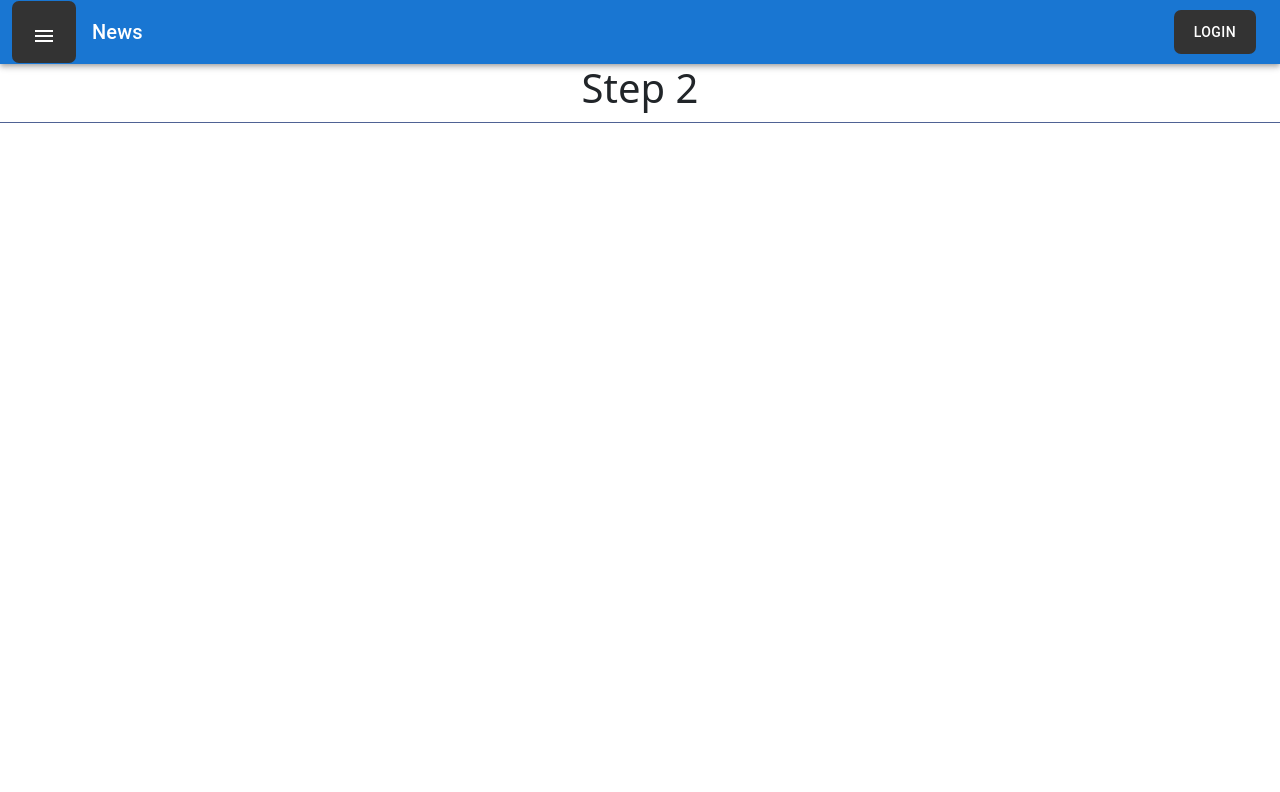
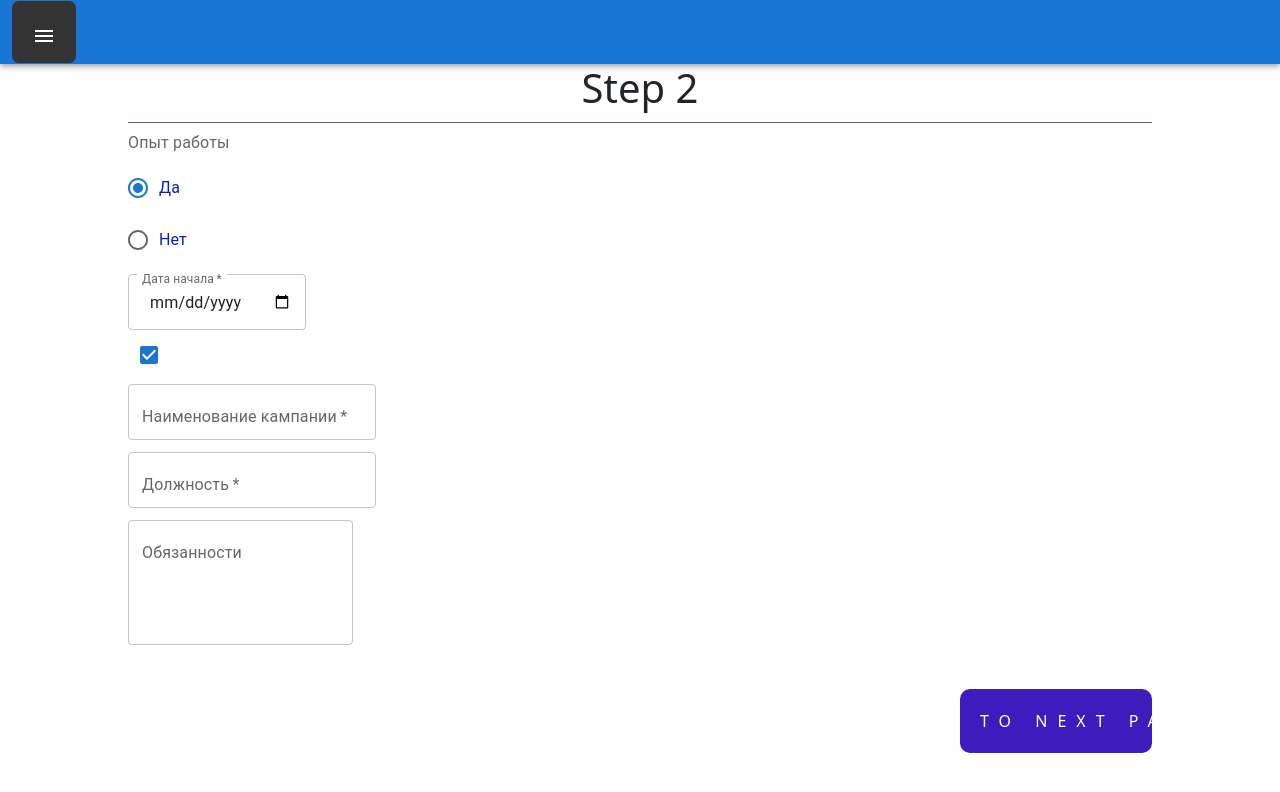
Before and after one commit to AndrewFalco/resume, a React (Create React App) app: page /page2 in a window 1280 px wide. Shown: the top 792 px of the page. Built offline with nearby package versions, Linux system fonts and the light colour scheme.

Commit message:
создал 2 страницу

```diff
--- a/src/components/Navbar/index.tsx
+++ b/src/components/Navbar/index.tsx
@@ -23,10 +23,6 @@ export default function ButtonAppBar() {
           >
             <MenuIcon />
           </IconButton>
-          <Typography variant="h6" component="div" sx={{ flexGrow: 1 }}>
-            News
-          </Typography>
-          <Button color="inherit">Login</Button>
         </Toolbar>
       </AppBar>
     </Box>
--- a/src/components/UI/MyDataField/index.tsx
+++ b/src/components/UI/MyDateField/index.tsx
@@ -9,7 +9,7 @@ interface IProps {
   isRequired: boolean;
 }
 
-const MyDataField = (props: IProps) => {
+const MyDateField = (props: IProps) => {
   const {property, alias, register, errors, isRequired} = props;
   return (
     <div>
@@ -30,4 +30,4 @@ const MyDataField = (props: IProps) => {
 }
 
 
-export default MyDataField
+export default MyDateField
--- a/src/components/UI/Photo/index.tsx
+++ b/src/components/UI/Photo/index.tsx
@@ -4,6 +4,7 @@ import Button from '@mui/material/Button'
 
 import "../../../styles/style.scss"
 import defaultPhoto from "../../../styles/photo.png"
+
 
 const Photo = () => {
     const [photo, setPhoto] = useState<string>(defaultPhoto)
--- /dev/null
+++ b/src/components/UI/Select/index.tsx
@@ -0,0 +1,42 @@
+import { MenuItem, TextField } from '@mui/material';
+import React from 'react'
+
+interface IProps {
+    property: string;
+    alias: string;
+    register: any;
+    errors: any;
+    options: any;
+}
+
+const Select = (props: IProps) => {
+    const {property, alias, register, errors, options} = props;
+    const [currency, setCurrency] = React.useState();
+
+    const handleChange = (event: any) => {
+        setCurrency(event.target.value);
+    };
+
+    return (
+        <div>
+            <TextField
+                id={property}
+                select
+                label={alias}
+                value={currency}
+                onChange={handleChange}
+                margin='dense'
+                {...register(property)}
+            >
+                {options.map((option: any) => (
+                    <MenuItem key={option.value} value={option.value}>
+                        {option.label}
+                    </MenuItem>
+                ))}
+            </TextField>
+            {errors[property] && <p>{errors[property].message}</p>}
+        </div>
+    )
+}
+
+export default Select
--- /dev/null
+++ b/src/components/Workplace/index.tsx
@@ -0,0 +1,37 @@
+import { Checkbox } from '@mui/material';
+import React from 'react'
+import MyDateField from '../UI/MyDateField'
+import MyInput from '../UI/MyInput';
+import MyTextField from '../UI/MyTextField';
+
+interface IProps {
+    register: any;
+    errors: any;
+}
+
+const Workplace = (props: IProps) => {
+
+    const { register, errors} = props;
+    const [checked, setChecked] = React.useState(true);
+
+    const handleChange = (event: any) => {
+        setChecked(event.target.checked);
+    };
+    return (
+        <div>
+            <MyDateField property="startDate" alias="Дата начала" register={register} errors={errors} isRequired={true} />
+            {!checked && <MyDateField property="endDate" alias="Дата окончания" register={register} errors={errors} isRequired={false} />}
+
+            <Checkbox
+                checked={checked}
+                onChange={handleChange}
+                inputProps={{ 'aria-label': 'controlled' }}
+            />
+            <MyInput property="companyName" alias="Наименование кампании" register={register} errors={errors} isRequired={true} />
+            <MyInput property="positions" alias="Должность" register={register} errors={errors} isRequired={true} />
+            <MyTextField property="cases" alias="Обязанности" register={register} errors={errors} />
+        </div>
+    )
+}
+
+export default Workplace
--- a/src/constants.ts
+++ b/src/constants.ts
@@ -47,3 +47,37 @@ export const defaultRes: IResume = {
     },
   ],
 };
+
+export const currencies = [
+  {
+    value: 'USD',
+    label: '$',
+  },
+  {
+    value: 'EUR',
+    label: '€',
+  },
+  {
+    value: 'BTC',
+    label: '฿',
+  },
+  {
+    value: 'JPY',
+    label: '¥',
+  },
+  {
+    value: 'RUB',
+    label: '₽'
+  }
+];
+
+export const genders = [
+  {
+    value: 'Male',
+    label: 'Муж'
+  },
+  {
+    value: 'Female',
+    label: 'Жен'
+  }
+]
--- a/src/pages/page_1.tsx
+++ b/src/pages/page_1.tsx
@@ -9,17 +9,23 @@ import Photo from '../components/UI/Photo';
 import { IResume } from '../types'
 import MyInput from '../components/UI/MyInput'
 import MyTextField from '../components/UI/MyTextField'
-import MyDataField from '../components/UI/MyDataField'
+import MyDateField from '../components/UI/MyDateField'
+import { useHistory } from 'react-router'
+import Select from '../components/UI/Select'
+import { currencies, genders } from '../constants'
 
 const Page1 = () => {
-    const { register, handleSubmit, formState: { errors }} = useForm<IResume>({
+    const { register, handleSubmit, formState: { errors } } = useForm<IResume>({
         resolver: yupResolver<yup.AnyObjectSchema>(MainSch),
         mode: "onBlur"
-      });
+    });
 
-      const onSubmit = (data: any) => {
+    const history = useHistory();
+
+    const onSubmit = (data: any) => {
         alert(JSON.stringify(data));
-      };
+        history.push('/page2')
+    };
 
     return (
         <form onSubmit={handleSubmit(onSubmit)}>
@@ -35,20 +41,20 @@ const Page1 = () => {
                 </div>
                 <div className="flex_items">
                     <MyInput property="city" alias="Город проживания" register={register} errors={errors} isRequired={true} />
-                    <MyDataField property="birthDate" alias="Дата рождения" register={register} errors={errors} isRequired={true} />
+                    <MyDateField property="birthDate" alias="Дата рождения" register={register} errors={errors} isRequired={true} />
                 </div>
                 <div className="flex_items">
-                    <MyInput property="gender" alias="Пол" register={register} errors={errors} isRequired={true} />
+                    <Select property="gender" alias="Пол" register={register} errors={errors} options={genders} />
                     <MyInput property="citizen" alias="Гражданство" register={register} errors={errors} isRequired={true} />
                 </div>
                 <div className="flex_items">
                     <MyInput property="position" alias="Желаемая должность" register={register} errors={errors} isRequired={true} />
                     <MyInput property="salary" alias="Желаемая зарплата" register={register} errors={errors} isRequired={true} type="number" />
-                    <MyInput property="currency" alias="Валюта" register={register} errors={errors} isRequired={true} />
+                    <Select property="currency" alias="Валюта" register={register} errors={errors} options={currencies} />
                 </div>
                 <MyTextField property="about" alias="О себе" register={register} errors={errors} />
                 <div className="next_page">
-                    <input  type="submit" value="to next page" />
+                    <input type="submit" value="to next page" />
                 </div>
             </div>
         </form>
--- a/src/pages/page_2.tsx
+++ b/src/pages/page_2.tsx
@@ -1,11 +1,56 @@
+import { yupResolver } from '@hookform/resolvers/yup';
+import { FormControl, FormControlLabel, FormLabel, Radio, RadioGroup } from '@mui/material';
 import React from 'react'
+import { useForm } from 'react-hook-form';
+import { useHistory } from 'react-router-dom';
+import * as yup from 'yup'
+import Workplace from '../components/Workplace';
+import { WpSch } from '../schemas';
+
+import "../styles/style.scss"
 
 const Page2 = () => {
+    const { register, handleSubmit, formState: { errors } } = useForm({
+        resolver: yupResolver<yup.AnyObjectSchema>(WpSch),
+        mode: "onBlur"
+    });
+
+    const [value, setValue] = React.useState('yes');
+
+    const handleChange = (event: any) => {
+      setValue(event.target.value);
+    };
+
+    const history = useHistory();
+
+    const onSubmit = (data: any) => {
+        alert(JSON.stringify(data));
+        history.push('/page3')
+    };
+
     return (
-        <div>
+        <form onSubmit={handleSubmit(onSubmit)}>
             <h1>Step 2</h1>
-        </div>
-    )
+            <FormControl component="fieldset">
+                <FormLabel component="legend">Опыт работы</FormLabel>
+                <RadioGroup
+                    aria-label="exp"
+                    name="controlled-radio-buttons-group"
+                    value={value}
+                    onChange={handleChange}
+                >
+                    <FormControlLabel value="yes" control={<Radio />} label="Да" {...register("hasExp")} />
+                    <FormControlLabel value="no" control={<Radio />} label="Нет" {...register("hasExp")} />
+                </RadioGroup>
+            </FormControl>
+            {
+                value === "yes" ? <Workplace register={register} errors={errors} /> : null
+            }
+            <div className="next_page">
+                <input type="submit" value="to next page" />
+            </div>
+        </form>
+    );
 }
 
 export default Page2
```
